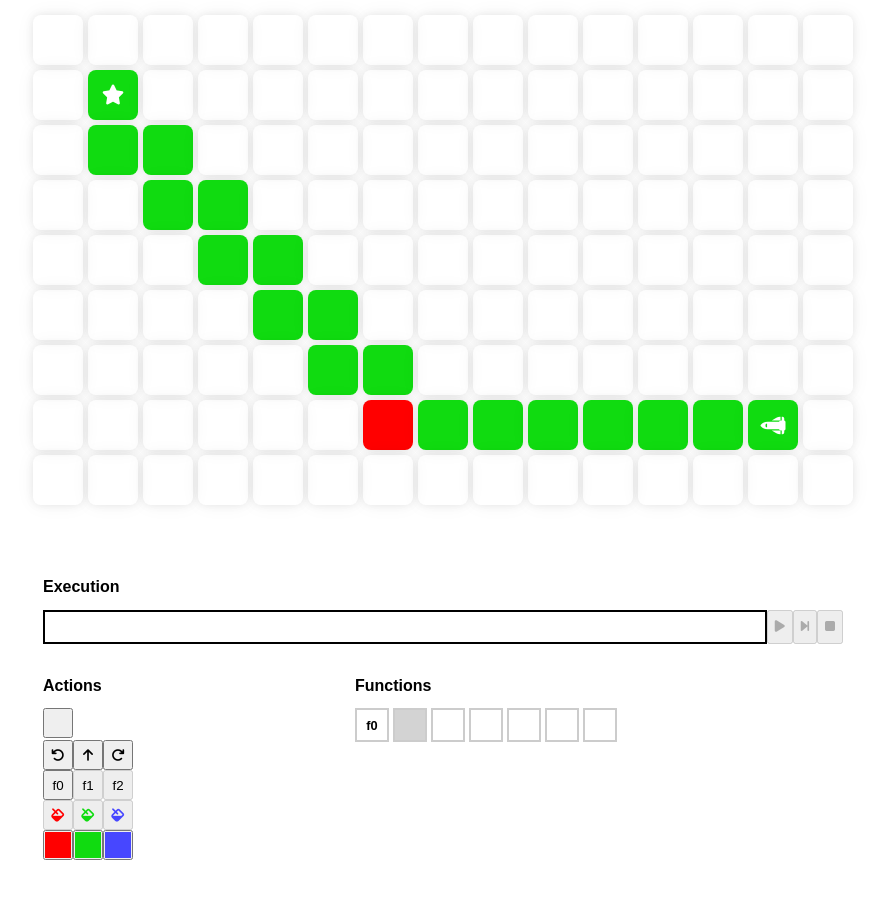
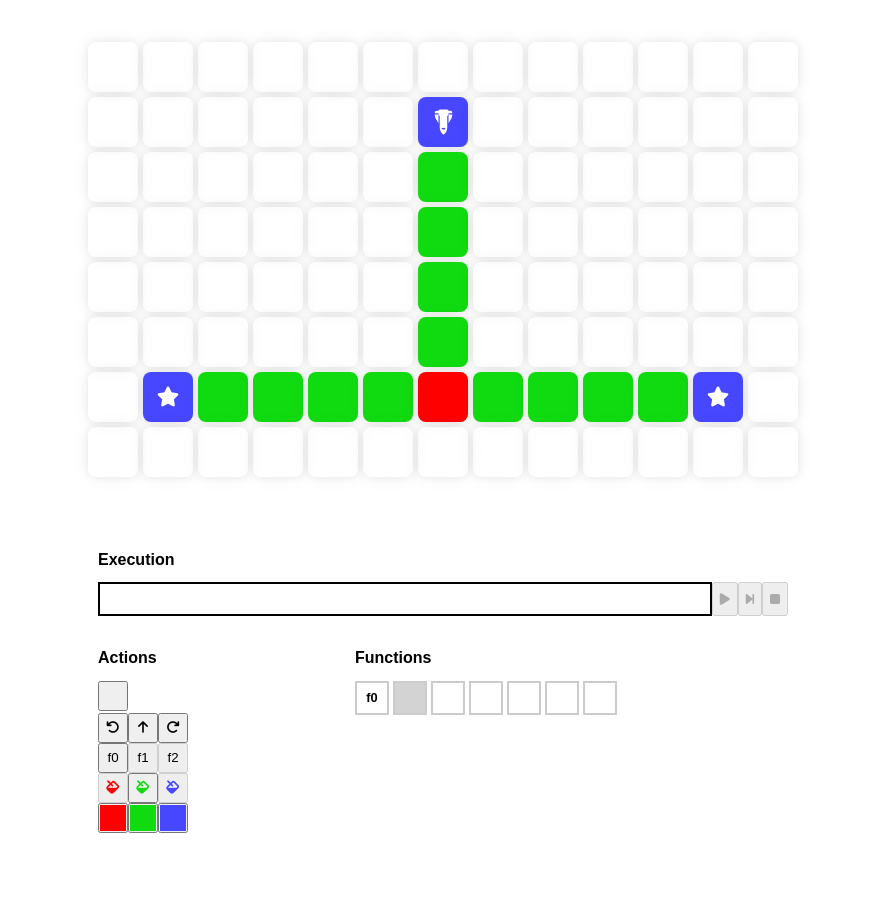
Before and after one commit to daniellionel01/logic-game, a Vue app: page / in a window 1280 px wide. Shown: the top 898 px of the page, without its empty margins (205-1090 px from the left). Built offline with nearby package versions, Linux system fonts and the light colour scheme.

Commit message:
added a bunch more levels

```diff
--- a/src/store.ts
+++ b/src/store.ts
@@ -96,6 +96,160 @@ export const store = createStore<State>({
         levels: [
             {
                 ship: {
+                    row: 1, col: 1, direction: Direction.RIGHT
+                },
+                functions: [2],
+                paintAvailability: { red: false, green: false, blue: false },
+                cells: [
+                    { row: 1, col: 1, color: Color.RED },
+                    { row: 1, col: 2, color: Color.GREEN },
+                    { row: 1, col: 3, color: Color.BLUE },
+                    { row: 1, col: 4, color: Color.RED },
+                    { row: 1, col: 5, color: Color.GREEN },
+                    { row: 1, col: 6, color: Color.BLUE },
+                    { row: 1, col: 7, color: Color.RED },
+                ],
+                stars: [
+                    { row: 1, col: 7 },
+                ]
+            },
+
+            {
+                ship: {
+                    row: 9, col: 1, direction: Direction.RIGHT
+                },
+                functions: [5],
+                paintAvailability: { red: false, green: false, blue: false },
+                cells: [
+                    { row: 9, col: 1, color: Color.RED },
+                    { row: 9, col: 2, color: Color.RED },
+                    { row: 8, col: 2, color: Color.RED },
+                    { row: 8, col: 3, color: Color.RED },
+                    { row: 7, col: 3, color: Color.RED },
+                    { row: 7, col: 4, color: Color.RED },
+                    { row: 6, col: 4, color: Color.RED },
+                    { row: 6, col: 5, color: Color.RED },
+                    { row: 5, col: 5, color: Color.RED },
+                    { row: 5, col: 6, color: Color.RED },
+                    { row: 4, col: 6, color: Color.RED },
+                    { row: 4, col: 7, color: Color.RED },
+                    { row: 3, col: 7, color: Color.RED },
+                    { row: 3, col: 8, color: Color.RED },
+                    { row: 2, col: 8, color: Color.RED },
+                    { row: 2, col: 9, color: Color.RED },
+                    { row: 1, col: 9, color: Color.RED },
+                    { row: 1, col: 10, color: Color.RED },
+                ],
+                stars: [
+                    { row: 1, col: 10 },
+                ]
+            },
+
+            {
+                ship: {
+                    row: 1, col: 1, direction: Direction.RIGHT
+                },
+                functions: [5],
+                paintAvailability: { red: false, green: false, blue: false },
+                cells: [
+                    { row: 1, col: 1, color: Color.RED },
+                    { row: 1, col: 2, color: Color.RED },
+                    { row: 2, col: 2, color: Color.RED },
+                    { row: 2, col: 3, color: Color.RED },
+                    { row: 3, col: 3, color: Color.RED },
+                    { row: 3, col: 4, color: Color.RED },
+                    { row: 4, col: 4, color: Color.RED },
+                    { row: 4, col: 5, color: Color.RED },
+                    { row: 5, col: 5, color: Color.RED },
+                    { row: 5, col: 6, color: Color.RED },
+                    { row: 6, col: 6, color: Color.BLUE },
+                    { row: 6, col: 7, color: Color.BLUE },
+                    { row: 5, col: 7, color: Color.RED },
+                    { row: 5, col: 8, color: Color.RED },
+                    { row: 4, col: 8, color: Color.RED },
+                    { row: 4, col: 9, color: Color.RED },
+                    { row: 3, col: 9, color: Color.RED },
+                    { row: 3, col: 10, color: Color.RED },
+                    { row: 2, col: 10, color: Color.RED },
+                    { row: 2, col: 11, color: Color.RED },
+                    { row: 1, col: 11, color: Color.RED },
+                    { row: 1, col: 12, color: Color.RED },
+                ],
+                stars: [
+                    { row: 1, col: 12 },
+                ]
+            },
+
+            {
+                ship: {
+                    row: 12, col: 1, direction: Direction.TOP
+                },
+                functions: [5],
+                paintAvailability: { red: false, green: false, blue: false },
+                cells: [
+                    { row: 1, col: 1, color: Color.BLUE },
+                    { row: 2, col: 1, color: Color.BLUE },
+                    { row: 2, col: 2, color: Color.BLUE },
+                    { row: 3, col: 2, color: Color.BLUE },
+                    { row: 3, col: 3, color: Color.BLUE },
+                    { row: 4, col: 3, color: Color.BLUE },
+                    { row: 4, col: 4, color: Color.BLUE },
+                    { row: 5, col: 4, color: Color.BLUE },
+                    { row: 5, col: 5, color: Color.BLUE },
+                    { row: 6, col: 5, color: Color.BLUE },
+
+                    { row: 6, col: 6, color: Color.RED },
+                    { row: 7, col: 6, color: Color.RED },
+
+                    { row: 7, col: 5, color: Color.BLUE },
+                    { row: 8, col: 5, color: Color.BLUE },
+                    { row: 8, col: 4, color: Color.BLUE },
+                    { row: 9, col: 4, color: Color.BLUE },
+                    { row: 9, col: 3, color: Color.BLUE },
+                    { row: 10, col: 3, color: Color.BLUE },
+                    { row: 10, col: 2, color: Color.BLUE },
+                    { row: 11, col: 2, color: Color.BLUE },
+                    { row: 11, col: 1, color: Color.BLUE },
+                    { row: 12, col: 1, color: Color.BLUE },
+                ],
+                stars: [
+                    { row: 1, col: 1 },
+                ]
+            },
+
+            {
+                ship: {
+                    row: 1, col: 6, direction: Direction.BOTTOM
+                },
+                functions: [6],
+                paintAvailability: { red: false, green: true, blue: false },
+                cells: [
+                    { row: 1, col: 6, color: Color.BLUE },
+                    { row: 2, col: 6, color: Color.GREEN },
+                    { row: 3, col: 6, color: Color.GREEN },
+                    { row: 4, col: 6, color: Color.GREEN },
+                    { row: 5, col: 6, color: Color.GREEN },
+
+                    { row: 6, col: 1, color: Color.BLUE },
+                    { row: 6, col: 2, color: Color.GREEN },
+                    { row: 6, col: 3, color: Color.GREEN },
+                    { row: 6, col: 4, color: Color.GREEN },
+                    { row: 6, col: 5, color: Color.GREEN },
+                    { row: 6, col: 6, color: Color.RED },
+                    { row: 6, col: 7, color: Color.GREEN },
+                    { row: 6, col: 8, color: Color.GREEN },
+                    { row: 6, col: 9, color: Color.GREEN },
+                    { row: 6, col: 10, color: Color.GREEN },
+                    { row: 6, col: 11, color: Color.BLUE },
+                ],
+                stars: [
+                    { row: 6, col: 1 },
+                    { row: 6, col: 11 }
+                ]
+            },
+
+            {
+                ship: {
                     row: 7, col: 13, direction: Direction.LEFT
                 },
                 functions: [6],
@@ -151,7 +305,7 @@ export const store = createStore<State>({
                 ]
             },
         ],
-        currentLevelIndex: 0,
+        currentLevelIndex: 4,
         grid: {
             ship: { row: 0, col: 0, direction: Direction.TOP },
             cells: [],
```
